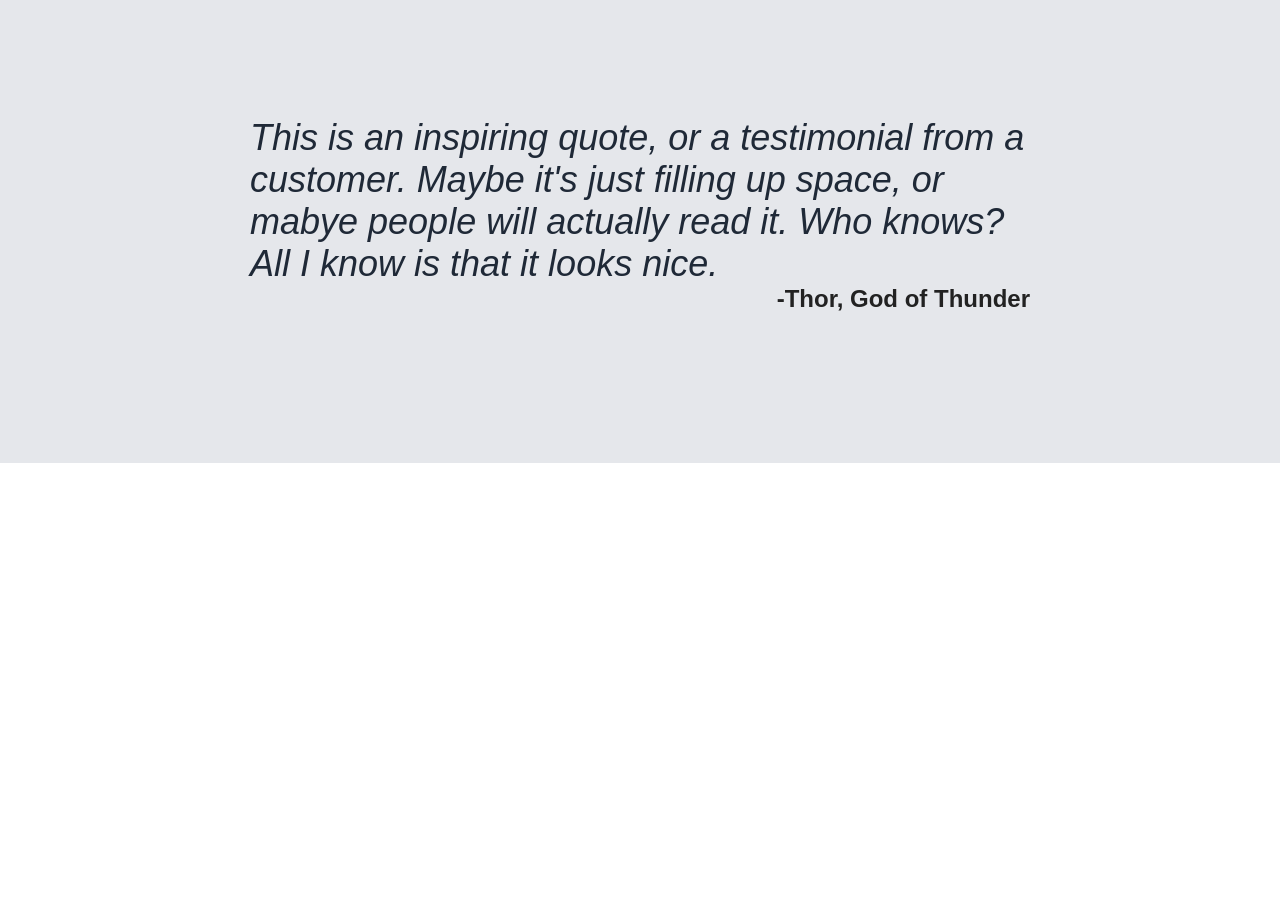
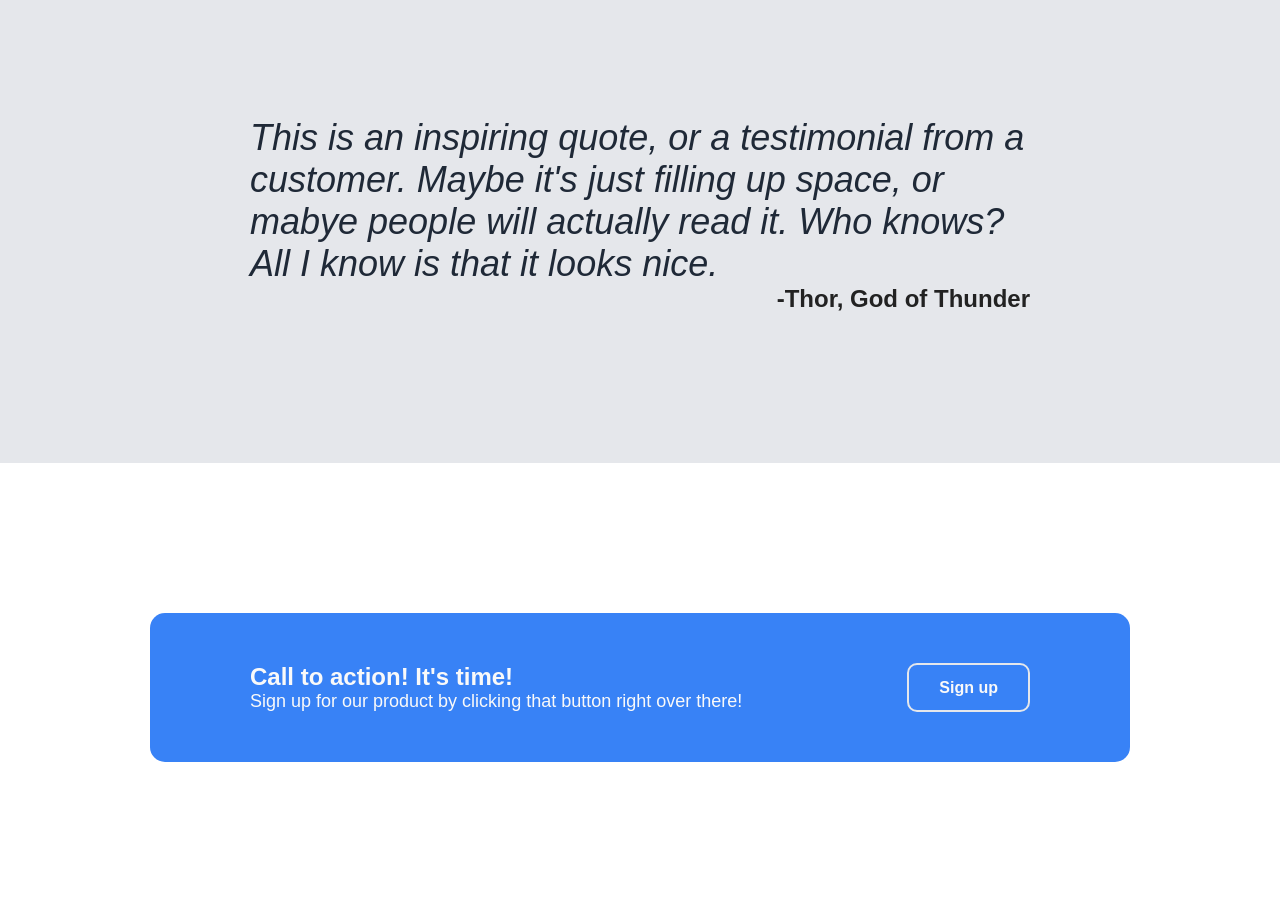
Before and after one commit to Pegahz/landing-page, a plain HTML site: page index.html in a window 1280 px wide. Shown: the part 966-1878 px from the top of the page. Before the commit the page ends 1429 px from the top, so only its background shows below. Drawn offline with Linux system fonts and the light colour scheme.

Commit message:
Add the fourth part of the page

```diff
--- a/index.html
+++ b/index.html
@@ -53,5 +53,15 @@
         <p class="quote">This is an inspiring quote, or a testimonial from a customer. Maybe it's just filling up space, or mabye people will actually read it. Who knows? All I know is that it looks nice.</p>
         <p class="quoted">-Thor, God of Thunder</p>
     </div>
+
+    <div class="fourth">
+        <div class="blue-box">
+            <div>
+                <p class="first-p">Call to action! It's time!</p>
+                <p class="second-p">Sign up for our product by clicking that button right over there!</p>
+            </div>
+            <a href="#" class="button">Sign up</a>
+        </div>
+    </div>
 </body>
 </html>
--- a/style.css
+++ b/style.css
@@ -66,7 +66,7 @@ a {
     color: #f9f9f9;
     font-weight: bold;
     padding: 10px 30px;
-    border-radius: 5px;
+    border-radius: 10px;
 }
 
 .pic {
@@ -134,3 +134,30 @@ a {
     font-size: 24px;
     color: #222;
 }
+
+.blue-box {
+    background-color: #3882f6;
+    color: #f9f9f9;
+    border-radius: 15px;
+    margin: 150px;
+    padding: 50px 100px;
+    display: flex;
+    justify-content: space-between;
+}
+
+.blue-box .button {
+    border: #e5e7eb solid 2px;
+    display: flex;
+    align-items: center;
+    justify-content: center;
+    padding: 2px 30px;
+}
+
+.first-p {
+    font-size: 24px;
+    font-weight: bold;
+}
+
+.second-p {
+    font-size: 18px;
+}
```
